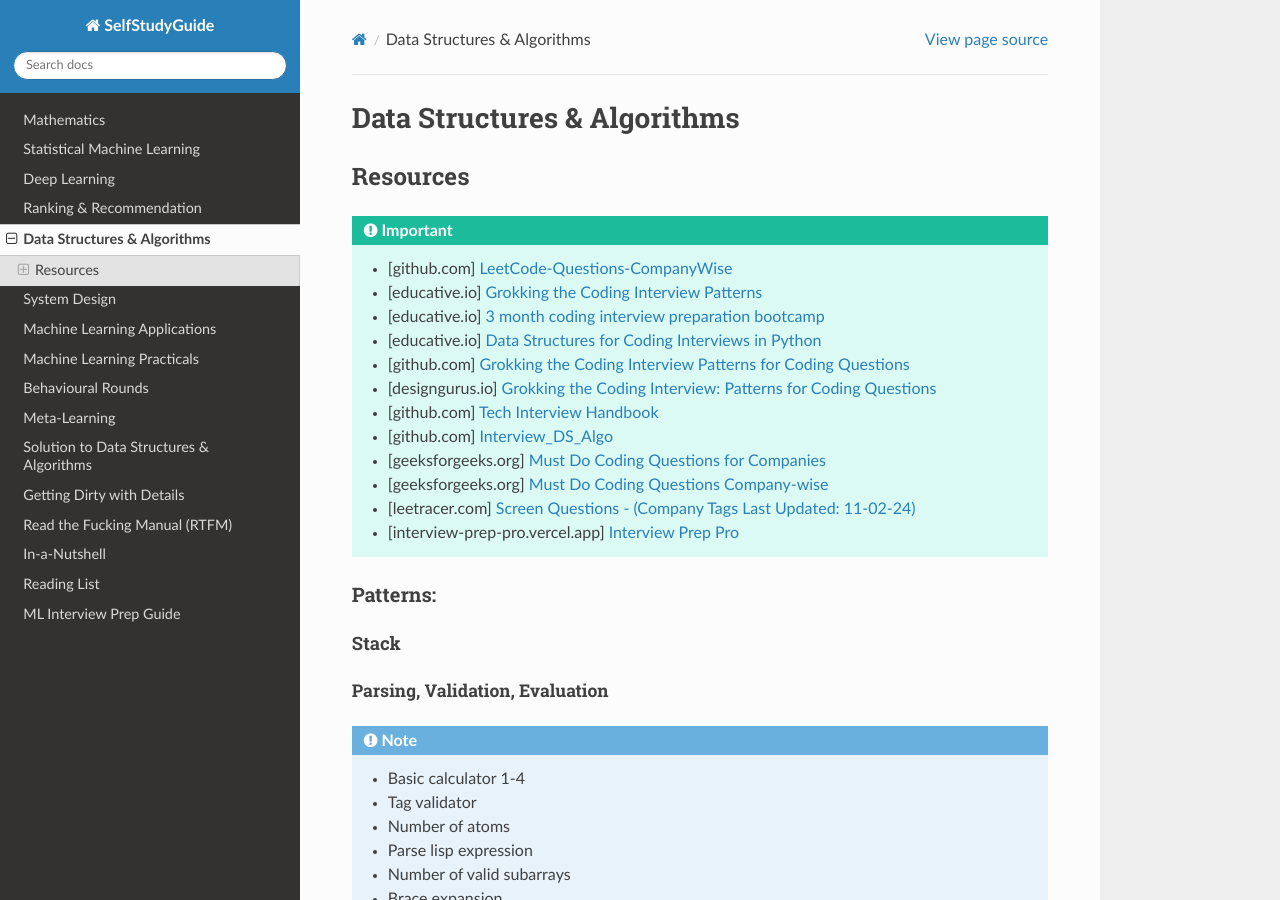
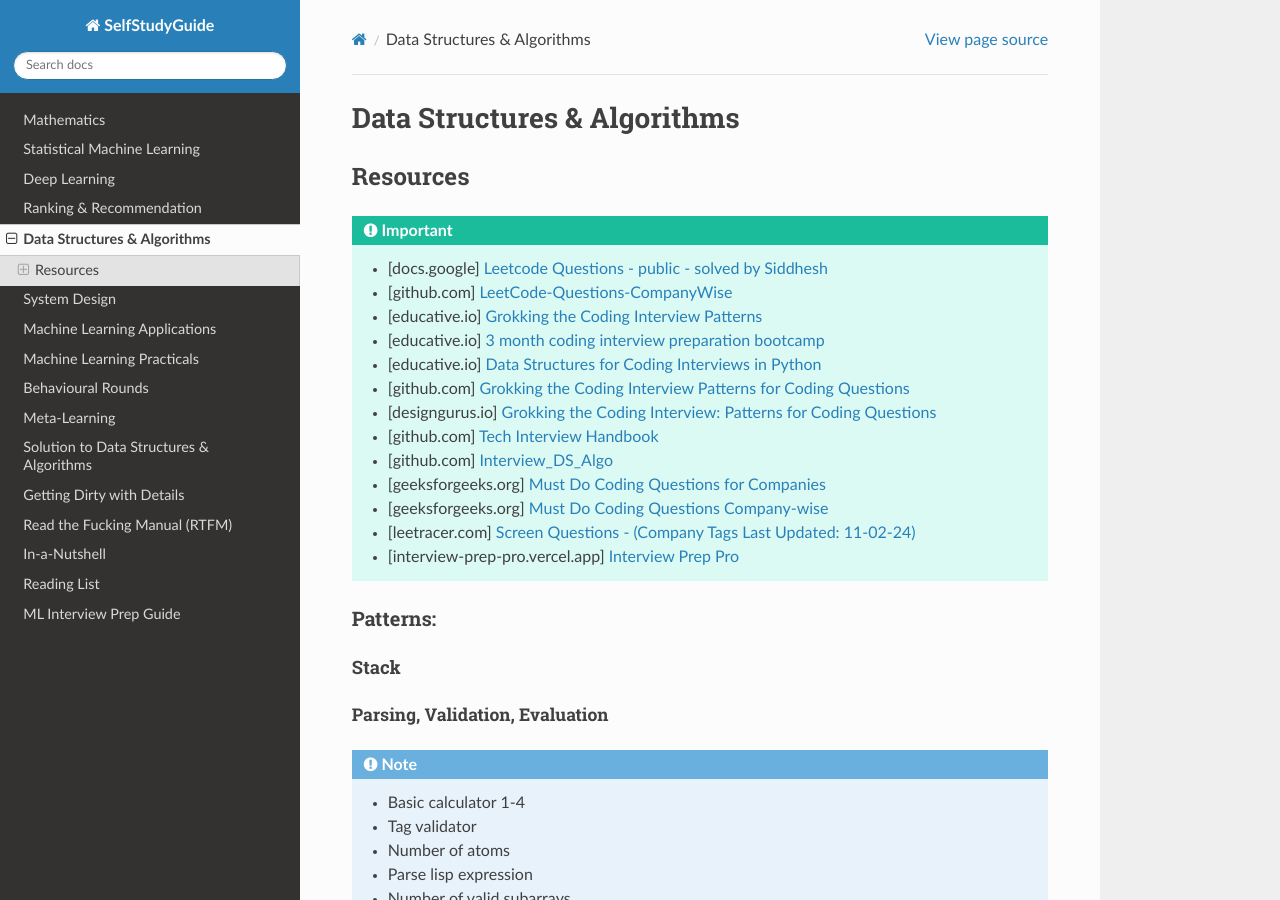
Before and after one commit to uselesstechjunks/leetcode, a Sphinx documentation site: the page built from docs/source/dsalgo.rst, in a window 1280 px wide and 900 px high. Built offline with Sphinx 7.4.7 and the Read the Docs theme 3.1.0, drawn with Linux system fonts in a browser that asks for light colours.

Commit message:
Update dsalgo.rst

```diff
--- a/docs/source/dsalgo.rst
+++ b/docs/source/dsalgo.rst
@@ -6,6 +6,7 @@ Resources
 *********************************************************************************
 .. important::
 
+	* [docs.google] `Leetcode Questions - public - solved by Siddhesh <https://docs.google.com/spreadsheets/d/1KkCeOIBwUFfKrHGGZe_6EJRCIqaM6MJBo0uSIMSD9bs/edit?gid=782922309#gid=782922309>`_
 	* [github.com] `LeetCode-Questions-CompanyWise <https://github.com/krishnadey30/LeetCode-Questions-CompanyWise/blob/master/google_6months.csv>`_
 	* [educative.io] `Grokking the Coding Interview Patterns <https://www.educative.io/courses/grokking-coding-interview>`_
 	* [educative.io] `3 month coding interview preparation bootcamp <https://www.educative.io/blog/coding-interivew-preparation-bootcamp>`_
```
